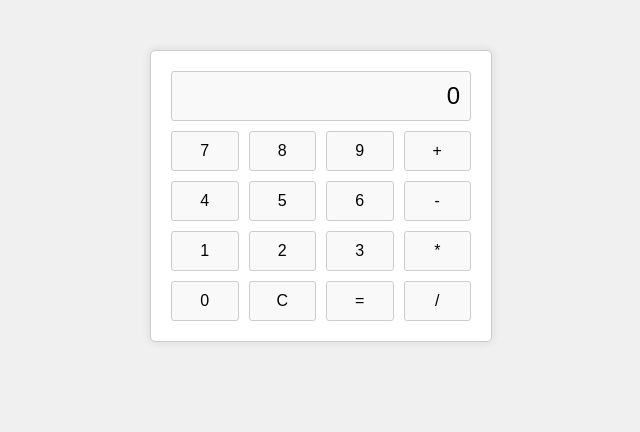
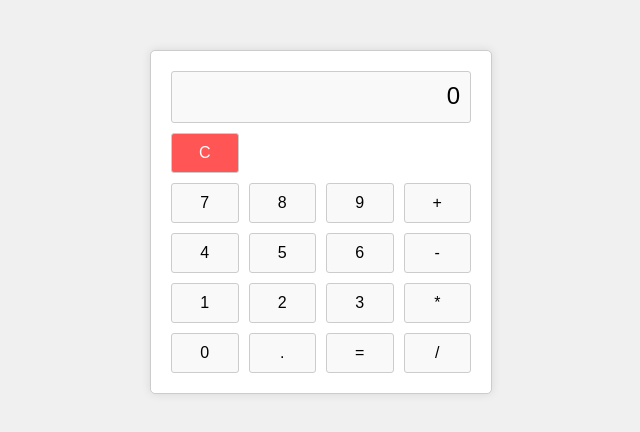
Before and after one commit to H0rar/portfolio, a plain HTML site: page calculator.html in a window 1280 px wide. Shown: the whole page, without its empty margins (319-959 px from the left). Drawn offline with Linux system fonts and the light colour scheme.

Commit message:
calculator few changes

```diff
--- a/calculator.html
+++ b/calculator.html
@@ -35,6 +35,7 @@
             background-color: #e9e9e9;
         }
         .output {
+            height: 30px;
             font-size: 24px;
             margin-bottom: 10px;
             text-align: right;
@@ -42,6 +43,11 @@
             padding: 10px;
             border-radius: 3px;
             background-color: #f9f9f9;
+            grid-column: span 4;
+        }
+        .red-key {
+            background-color: #ff5555 !important;
+            color: #fff;
         }
     </style>
 </head>
@@ -49,6 +55,10 @@
     <div class="calculator">
         <div class="output" id="output">0</div>
         <div class="keys">
+            <div class="key red-key" onclick="deleteLastNumber()">C</div>
+            <div></div>
+            <div></div>
+            <div></div>
             <div class="key" onclick="appendNumber('7')">7</div>
             <div class="key" onclick="appendNumber('8')">8</div>
             <div class="key" onclick="appendNumber('9')">9</div>
@@ -62,7 +72,7 @@
             <div class="key" onclick="appendNumber('3')">3</div>
             <div class="key" onclick="appendOperator('*')">*</div>
             <div class="key" onclick="appendNumber('0')">0</div>
-            <div class="key" onclick="clearOutput()">C</div>
+            <div class="key" onclick="appendDecimal('.')">.</div>
             <div class="key" onclick="calculate()">=</div>
             <div class="key" onclick="appendOperator('/')">/</div>
         </div>
@@ -82,9 +92,16 @@
             output.innerText = expression;
         }
 
-        function clearOutput() {
-            expression = '';
-            output.innerText = '0';
+        function appendDecimal(decimal) {
+            if (!expression.includes('.')) {
+                expression += decimal;
+                output.innerText = expression;
+            }
+        }
+
+        function deleteLastNumber() {
+            expression = expression.slice(0, -1);
+            output.innerText = expression;
         }
 
         function calculate() {
```
